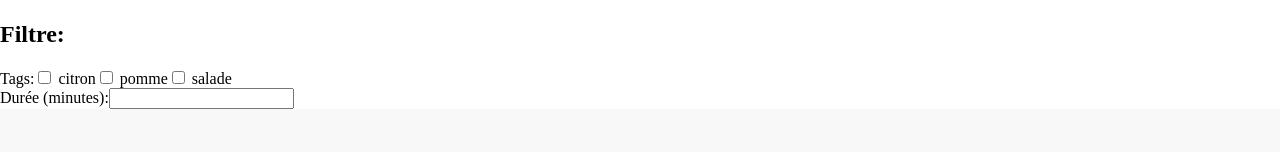
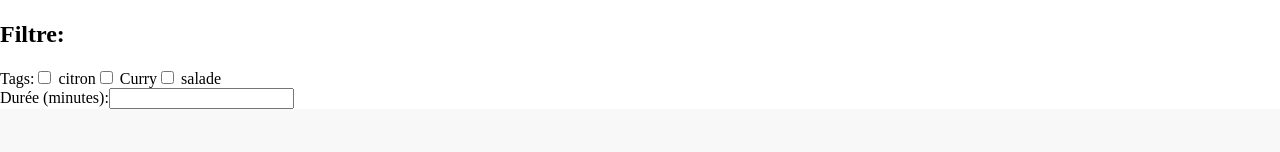
Before and after one commit to kenza17-urc/khamm, a React (Vite) app: page / in a window 1280 px wide. Shown: the part 519-671 px from the top of the page. Built offline with nearby package versions, Linux system fonts and the light colour scheme.

Commit message:
ajouter recette

```diff
--- a/src/lib/contexts/recetteContext.tsx
+++ b/src/lib/contexts/recetteContext.tsx
@@ -48,7 +48,7 @@ export const RecetteProvider = ({
       description: "Savourez des fajitas au bœuf chaud grésillant avec des poivrons et des oignons colorés. Servez avec des tortillas chaudes et vos garnitures préférées.",
       image:
         "https://www.deliciousmagazine.co.uk/wp-content/uploads/2018/08/487737-1-eng-GB_apple-crisps-768x902.jpg",
-      duree: 10,
+      duree: 5,
       tags: ["boeuf", "fajitas"],
       ingredients: [
 
@@ -60,7 +60,7 @@ export const RecetteProvider = ({
       description: "Des barres de gâteau au fromage acidulées au citron garnies d'une généreuse quantité de myrtilles juteuses. La gâterie parfaite pour l'été !",
       image:
         "https://i.pinimg.com/736x/88/72/eb/8872ebe6074bb3c8a4105034d0bd9b64.jpg",
-      duree: 10,
+      duree: 20,
       tags: ["gateau", "citron"],
       ingredients: [
 
@@ -72,7 +72,7 @@ export const RecetteProvider = ({
       description: "Une salade grecque rafraîchissante regorgeant de saveurs de légumes croquants, de fromage feta acidulé et d'une vinaigrette maison piquante",
       image:
         "https://i.pinimg.com/originals/1f/d1/47/1fd14704514fbce51a0dc8e074e70ac9.jpg",
-      duree: 10,
+      duree: 5,
       tags: ["salade", "piquante"],
       ingredients: [
 
@@ -85,7 +85,7 @@ export const RecetteProvider = ({
       image:
         "https://i.pinimg.com/736x/cf/37/a1/cf37a164700ddac6f84c545bacc2f121.jpg",
       duree: 10,
-      tags: ["CURRY", "thai"],
+      tags: ["Curry", "thai"],
       ingredients: [
 
 
--- a/src/page/Form.tsx
+++ b/src/page/Form.tsx
@@ -1,4 +1,4 @@
-import React from "react";
+
 import { useRecette } from "../lib/contexts/recetteContext";
 import FormRecette from "../component/Recette/FormRecette";
 
--- a/src/page/Home.tsx
+++ b/src/page/Home.tsx
@@ -50,11 +50,11 @@ const Home = () => {
           <label>
             <input
               type="checkbox"
-              value="pomme"
+              value="Curry"
               checked={filterTags.includes("tag2")}
               onChange={handleTagChange}
             />{" "}
-            pomme
+            Curry
           </label>
           <label>
             <input
```
